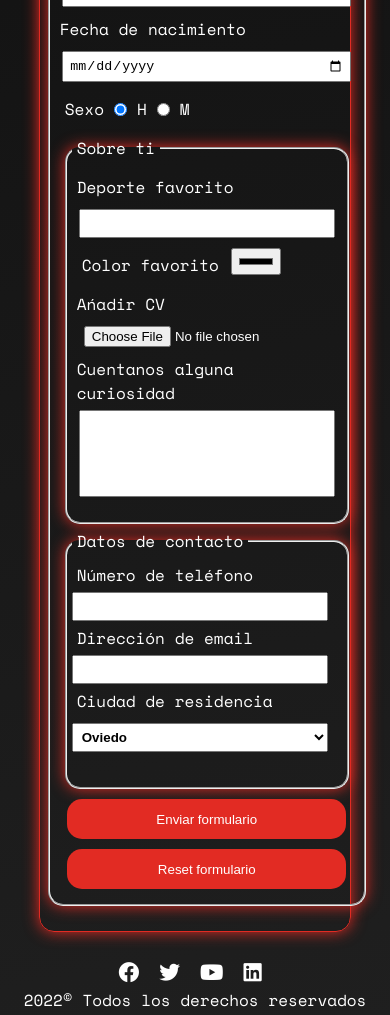
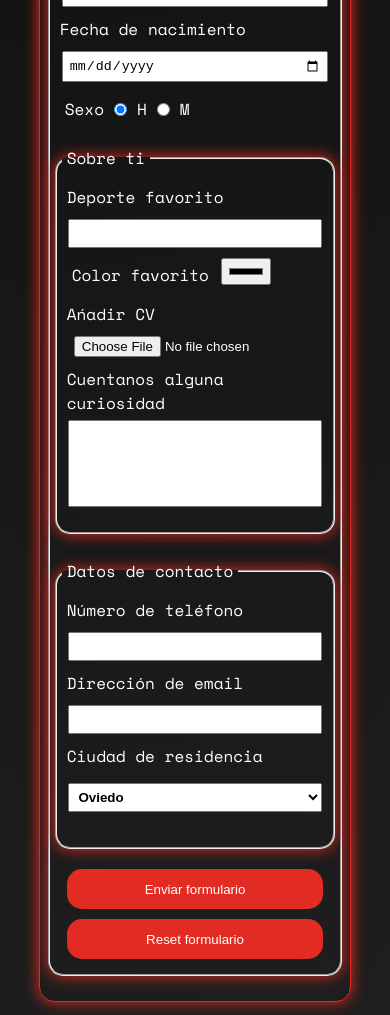
Before and after one commit to btt08/ramp-up-borjatt, a plain HTML site: page pages/contacto.html in a window 390 px wide. Shown: the part 560-1575 px from the top of the page. Drawn offline with nearby package versions, Linux system fonts and the light colour scheme.

Commit message:
Arreglo responsiveness formulario contacto

```diff
--- a/css/styles.css
+++ b/css/styles.css
@@ -199,6 +199,7 @@
 #field-personal-data {
   display: flex;
   flex-direction: column;
+  min-width: 100%;
   border-radius: 15px;
 }
 
@@ -211,6 +212,7 @@
 #field-about-me {
   display: flex;
   flex-direction: column;
+  min-width: 100%;
   margin: 0 10px;
   border-radius: 15px;
 }
@@ -226,6 +228,9 @@
 }
 
 #field-contact {
+  display: flex;
+  flex-direction: column;
+  min-width: 100%;
   margin: 0 10px;
   border-radius: 15px;
 }
@@ -494,6 +499,11 @@
     width: 95%;
   }
 
+  #field-about-me,
+  #field-contact {
+    margin: 10px 0;
+  }
+
   #buttons {
     flex-direction: column;
   }
```
Also changed, not shown: pages/contacto.html (+0 -2 lines).
